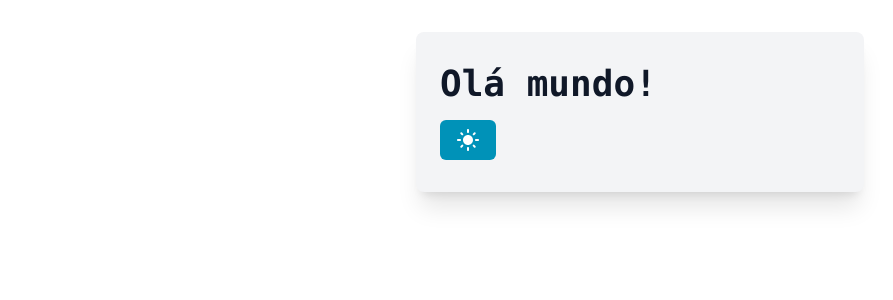
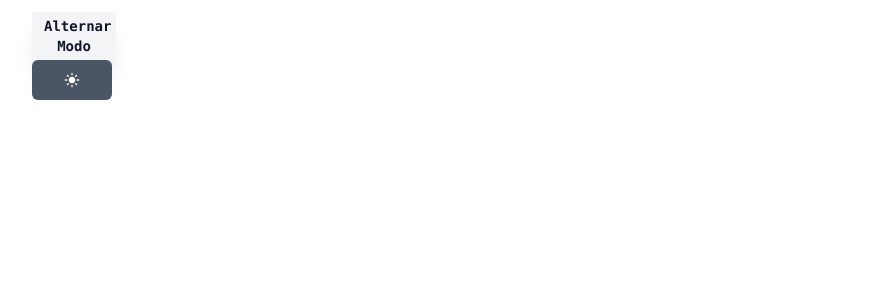
Before and after one commit to deuteragonistDev/MyPortfolio, a React (Vite) app: page / in a window 1280 px wide. Shown: the top 300 px of the page, without its empty margins (0-893 px from the left). Built offline with nearby package versions, Linux system fonts and the light colour scheme.

Commit message:
Novo componente a ser modularizado + bug de componenetização, olhar Readme Pessoal!

```diff
--- a/index.html
+++ b/index.html
@@ -1,16 +1,15 @@
 <!doctype html>
 <html lang="pt-BR" data-theme="dark">
 <head>
-    <meta charset="UTF-8" />
-    <link rel="icon" type="image/svg+xml" href="/favicon.svg" />
-    <meta name="viewport" content="width=device-width, initial-scale=1.0" />
+    <meta charset="UTF-8"/>
+    <link rel="icon" type="image/svg+xml" href="/favicon.svg"/>
+    <meta name="viewport" content="width=device-width, initial-scale=1.0"/>
     <title>Meu Portfólio v.1.0</title>
     <link rel="preconnect" href="https://fonts.googleapis.com">
     <link rel="preconnect" href="https://fonts.gstatic.com" crossorigin>
-    <link href="https://fonts.googleapis.com/css2?family=IBM+Plex+Mono:ital,wght@0,100;0,200;0,300;0,400;0,500;0,600;0,700;1,100;1,200;1,300;1,400;1,500;1,600;1,700&display=swap" rel="stylesheet">
-<!--    Dark Mode And Light Mode Icons-->
+    <link href="https://fonts.googleapis.com/css2?family=IBM+Plex+Mono:ital,wght@0,100;0,200;0,300;0,400;0,500;0,600;0,700;1,100;1,200;1,300;1,400;1,500;1,600;1,700&display=swap"
+          rel="stylesheet">
 
-    <link rel="stylesheet" href="https://fonts.googleapis.com/css2?family=Material+Symbols+Outlined:opsz,wght,FILL,GRAD@20..48,100..700,0..1,-50..200&icon_names=dark_mode,light_mode" />
 </head>
 <body>
 
--- a/src/App.jsx
+++ b/src/App.jsx
@@ -1,8 +1,11 @@
 import Darkmode from "./Components/darkmode";
+import Topbar from "./Components/Topbar";
 
 function App() {
     return (
-            <Darkmode />
+        <div>
+            <Topbar />
+        </div>
     )
 }
 
--- /dev/null
+++ b/src/Components/Topbar.jsx
@@ -0,0 +1,16 @@
+import { Darkmode } from "./darkmode";
+import {MdLight, MdLightMode} from "react-icons/md";
+
+function Topbar() {
+    return (
+        <div className={"grid-cols-5 grid-flow-col bg-white text-gray-900 dark:bg-gray-500 dark:text-cyan-50 rounded-xl transition-colors"}>
+            <div>
+                <Darkmode />
+            </div>
+            <div>
+
+            </div>
+        </div>
+    )
+}
+export default Topbar;
--- a/src/Components/darkmode.jsx
+++ b/src/Components/darkmode.jsx
@@ -1,7 +1,7 @@
 import {useEffect, useState} from 'react'
-import { MdDarkMode, MdLightMode } from "react-icons/md";
+import {MdDarkMode, MdLightMode} from "react-icons/md";
 
-function Darkmode() {
+export function Darkmode() {
     // Inicializa o estado a ler a preferência inicial
     const [isDark, setIsDark] = useState(() => {
         return localStorage.theme === 'dark' ||
@@ -25,19 +25,20 @@ function Darkmode() {
     };
     return (
         <div className="bg-white text-gray-900 dark:bg-gray-900 dark:text-cyan-50 min-h-screen p-8 transition-colors">
-            <div className="bg-gray-100 dark:bg-gray-800 rounded-lg px-6 py-8 shadow-xl max-w-md mx-auto">
-                <h1 className="text-4xl font-bold font-(family-name:--font-mono) mb-4">{/* É possível diminuir a Sintaxe da fonte para font-(family-name:--font-mono) */}
-                    Olá mundo!
-                </h1>
-                <button onClick={toggleTheme}
-                        className="px-4 py-2 rounded-md bg-cyan-600 text-white font-medium hover:bg-cyan-700 hover:cursor-pointer transition-colors">
-                    {isDark ?
-                        (<MdDarkMode className="text-2xl"/>)
-                        :
-                        (<MdLightMode className="text-2xl "/>)
+                <div className="bg-gray-100 dark:bg-gray-800 rounded-sm px-3 py-1 shadow-xl  max-w-21 -mt-5">
+                    <h1 className="text-sm text-center font-bold font-(family-name:--font-mono) ">{/* É possível diminuir a Sintaxe da fonte para font-(family-name:--font-mono) */}
+                        Alternar Modo</h1>
+                </div>
+                <div>
+                    <button onClick={toggleTheme}
+                            className="px-8 py-3  rounded-md  bg-gray-600 dark:bg-cyan-600 text-white font-medium dark:hover:bg-gray-600 hover:bg-cyan-700 hover:cursor-pointer transition-colors">
+                        {isDark ?
+                            (<MdDarkMode className="text-md  "/>)
+                            :
+                            (<MdLightMode className="text-md "/>)
                         }
-                </button>
-            </div>
+                    </button>
+                </div>
         </div>
     )
 }
```
Lines whose indentation alone changed are shown as unchanged.
